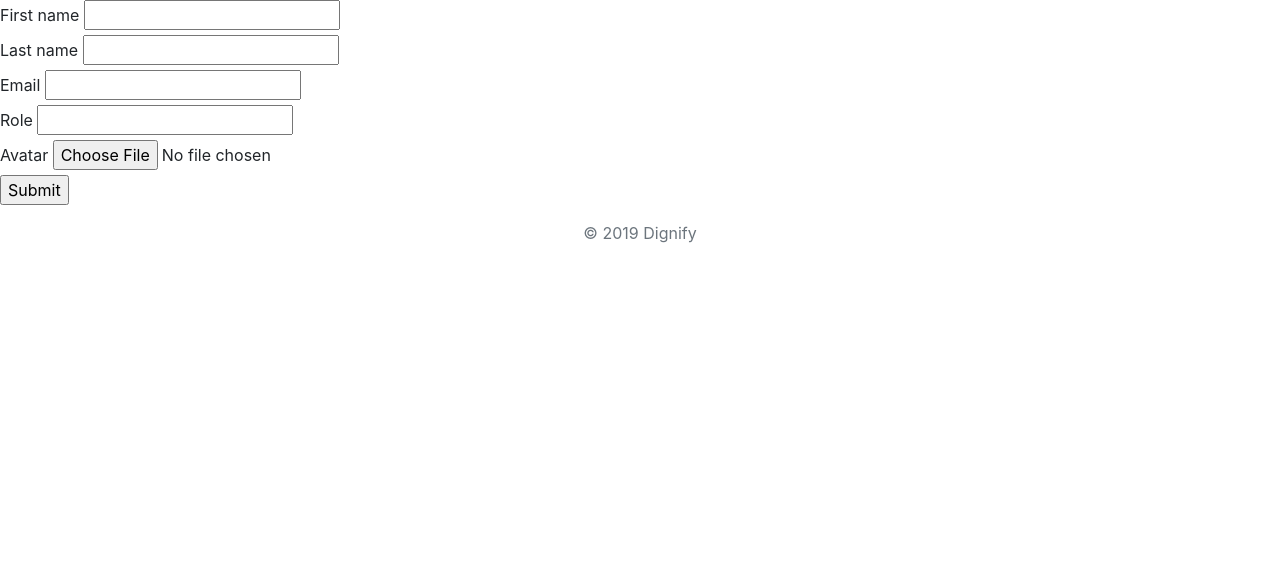
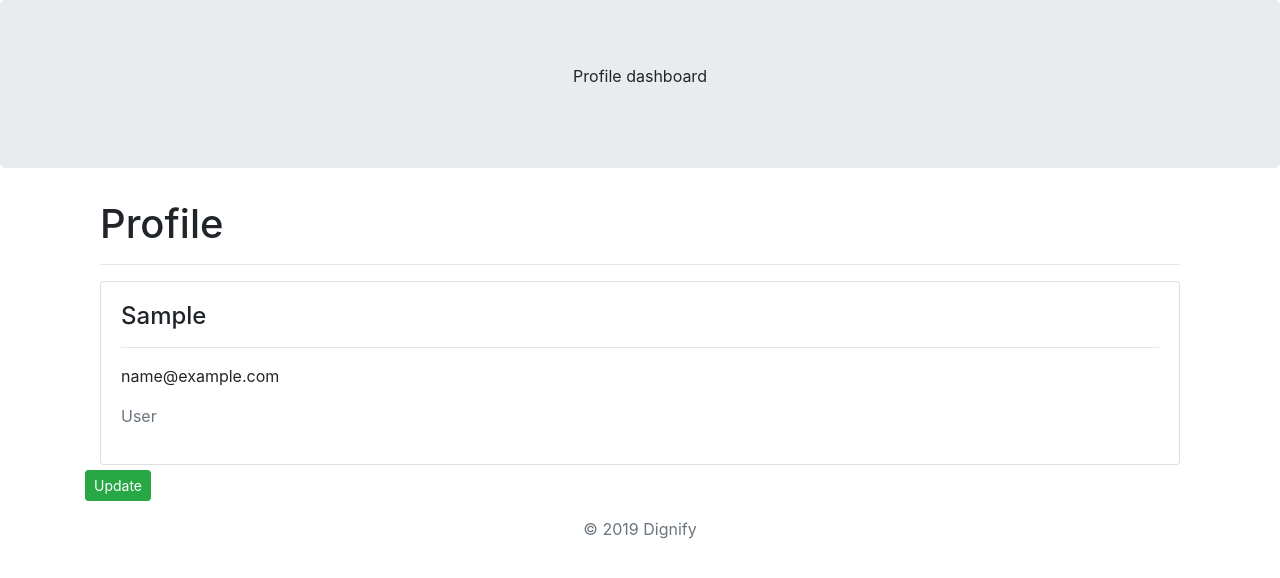
Before and after one commit to Abimzy/Dignify, a Python web app: template templates/profile.html in a window 1280 px wide. Shown: the part 70-648 px from the top of the page. Run offline with Jinja, Linux system fonts and the light colour scheme; the template is opened without the code that fills it: most values are stand-ins (such as "Sample title", 1, 10 or a date in 2020); form fields are guessed from the names that the template uses; some libraries are stand-ins or nearby versions.

Commit message:
Import render field and style user dashboard

```diff
--- a/templates/profile.html
+++ b/templates/profile.html
@@ -1,32 +1,63 @@
 {% extends "layout.html" %}
+{% from 'macros.html' import render_field %}
 
 {% block content %}
-    <form method="POST" action="" novalidate>
+    <div class="jumbotron text-center">
+        <p>Profile dashboard</p>
+    </div>
+    <form method="POST" action="">
         {{ form.hidden_tag() }}
+        {% for field in form %}
+            {{ render_field(field) }}
+        {% endfor %}
+        <div class="container">
+            <div class="row">
+                <div class="col-12">
+                        <div class="container">
+                                <div class="row">
+                                  <div class="col">
 
-        <div>
-            {{ form.first_name.label }}
-            {{ form.first_name() }}
+                                    <h1>Profile</h1>
+                                    <hr>
+
+                                    <div class="card">
+                                      <div class="card-body">
+                                        <h4>{{ first_name }}</h4>
+                                        <hr>
+
+                                        <p>{{ email }}</p>
+                                        <p class="text-muted">{{ last_name }}</p>
+
+                                      </div>
+                                    </div>
+
+
+                                  </div>
+                                </div>
+                              </div>
+                    <button type="submit" class="btn btn-success btn-sm btn-end" id="submit">Update</button>
+                </div>
+            </div>
         </div>
-        <div>
-            {{ form.last_name.label }}
-            {{ form.last_name() }}
-        </div>
-        <div>
-            {{ form.email.label }}
-            {{ form.email() }}
-        </div>
-        <div>
-            {{ form.role.label }}
-            {{ form.role() }}
-        </div>
-        <div>
-            {{ form.avatar.label }}
-            {{ form.avatar() }}
-        </div>
-
-        {{ form.submit() }}
     </form>
 
 
+    <style>
+            form.form {
+               text-align: center;
+               height: 85%vh;
+                }
+            form input {
+                border:  lightgrey 1px solid;
+                border-radius: 5px;
+                margin: 2px;
+                margin-top: 15px;
+                padding: 13px;
+                width: 45%;
+            }
+            #submit {
+                margin-top: 5px;
+            }
+    </style>
+
 {% endblock content %}
```
